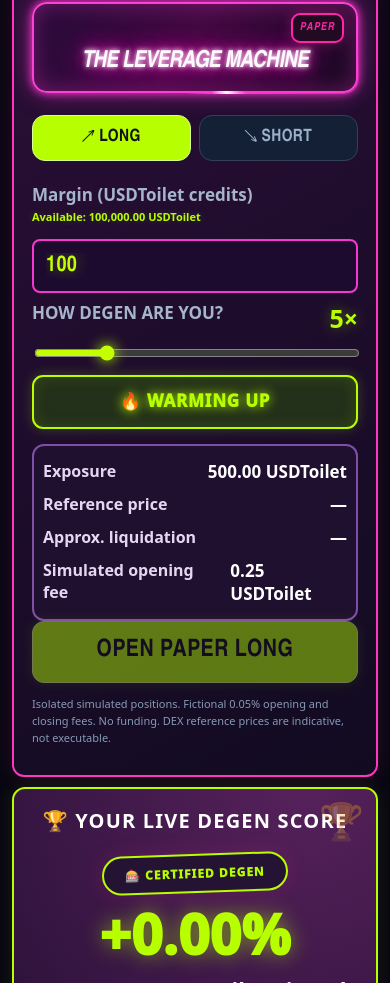
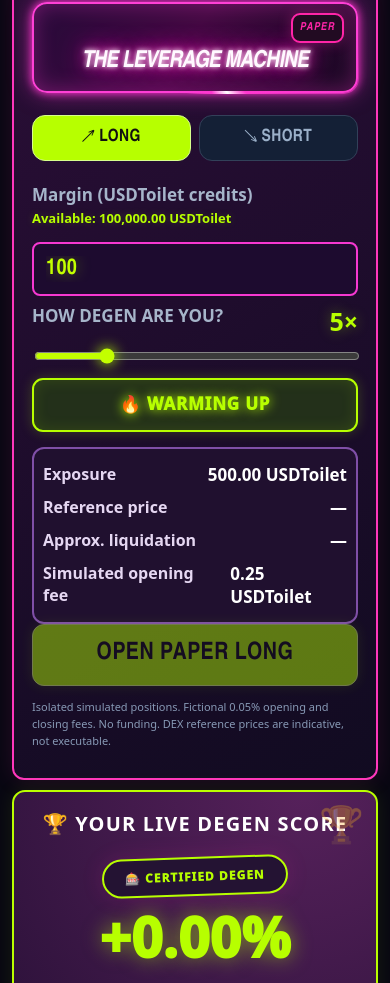
Before and after one commit to GORE1988/toiletpaperx, a plain HTML site: page index.html in a window 390 px wide. Shown: the part 2790-3773 px from the top of the page. Drawn offline with Linux system fonts and the light colour scheme; no server answers.

Commit message:
Add files via upload

```diff
--- a/style.css
+++ b/style.css
@@ -608,3 +608,23 @@ button:not(:disabled):hover{filter:brightness(1.16)}
 .trade-panel .margin-available{font-size:clamp(11px,0.95vw,14px);font-weight:800;color:#b7ff00;white-space:nowrap;text-shadow:0 0 9px #b7ff0030}
 .trade-panel .margin-available strong{font:inherit}
 @media(max-width:460px){.trade-panel .margin-balance-heading{gap:3px 8px}.trade-panel .margin-available{font-size:11px}}
+
+/* v42: Mobile-only balance placement. Desktop remains identical to v41. */
+@media (max-width: 600px) {
+  .trade-panel .margin-balance-heading {
+    display: flex;
+    flex-direction: column;
+    align-items: flex-start;
+    flex-wrap: nowrap;
+    gap: 4px;
+  }
+  .trade-panel .margin-available {
+    display: block;
+    color: #b7ff00;
+    font-size: 13px;
+    font-weight: 800;
+    white-space: normal;
+    line-height: 1.3;
+    text-shadow: 0 0 9px #b7ff0030;
+  }
+}
```
